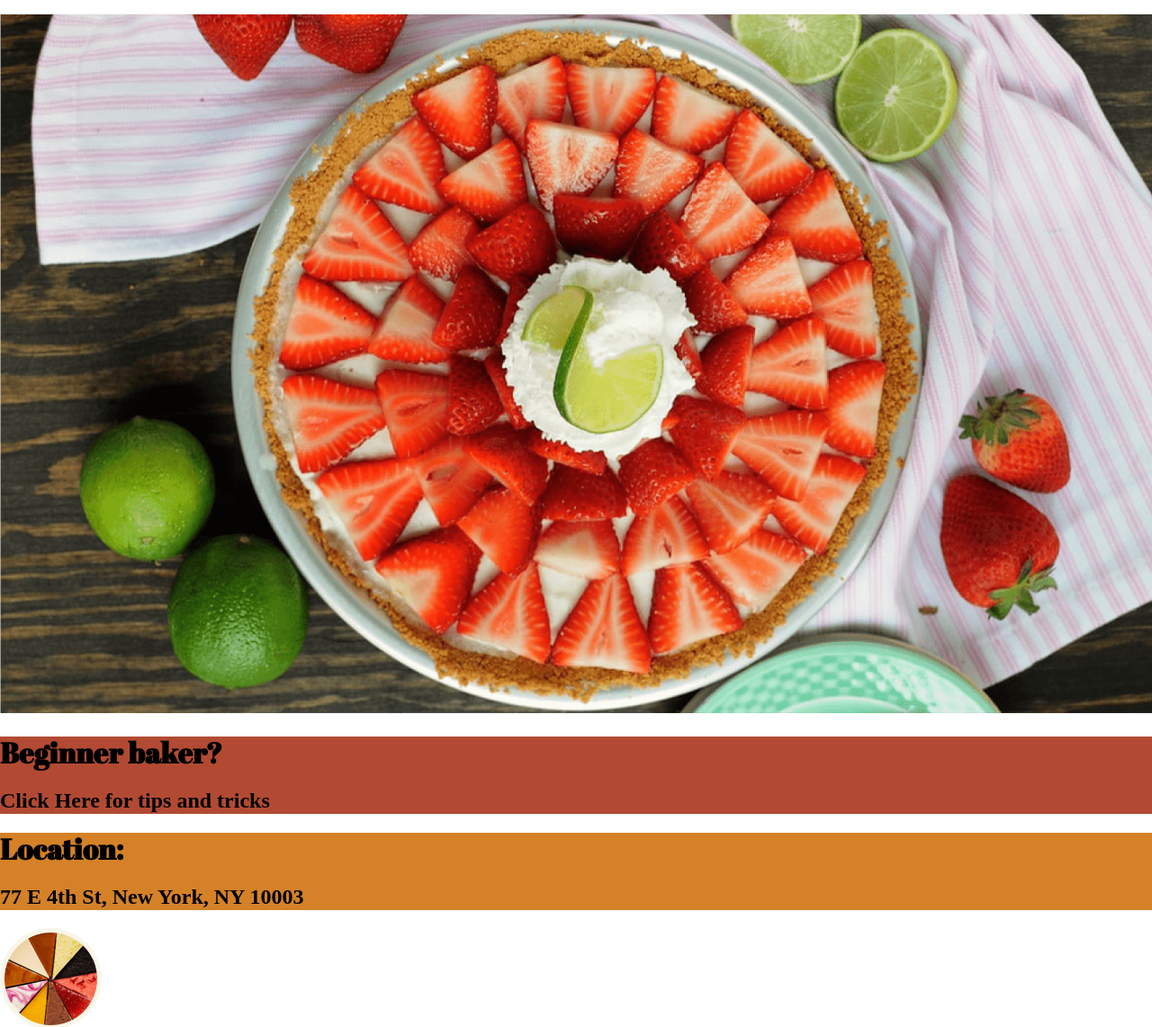
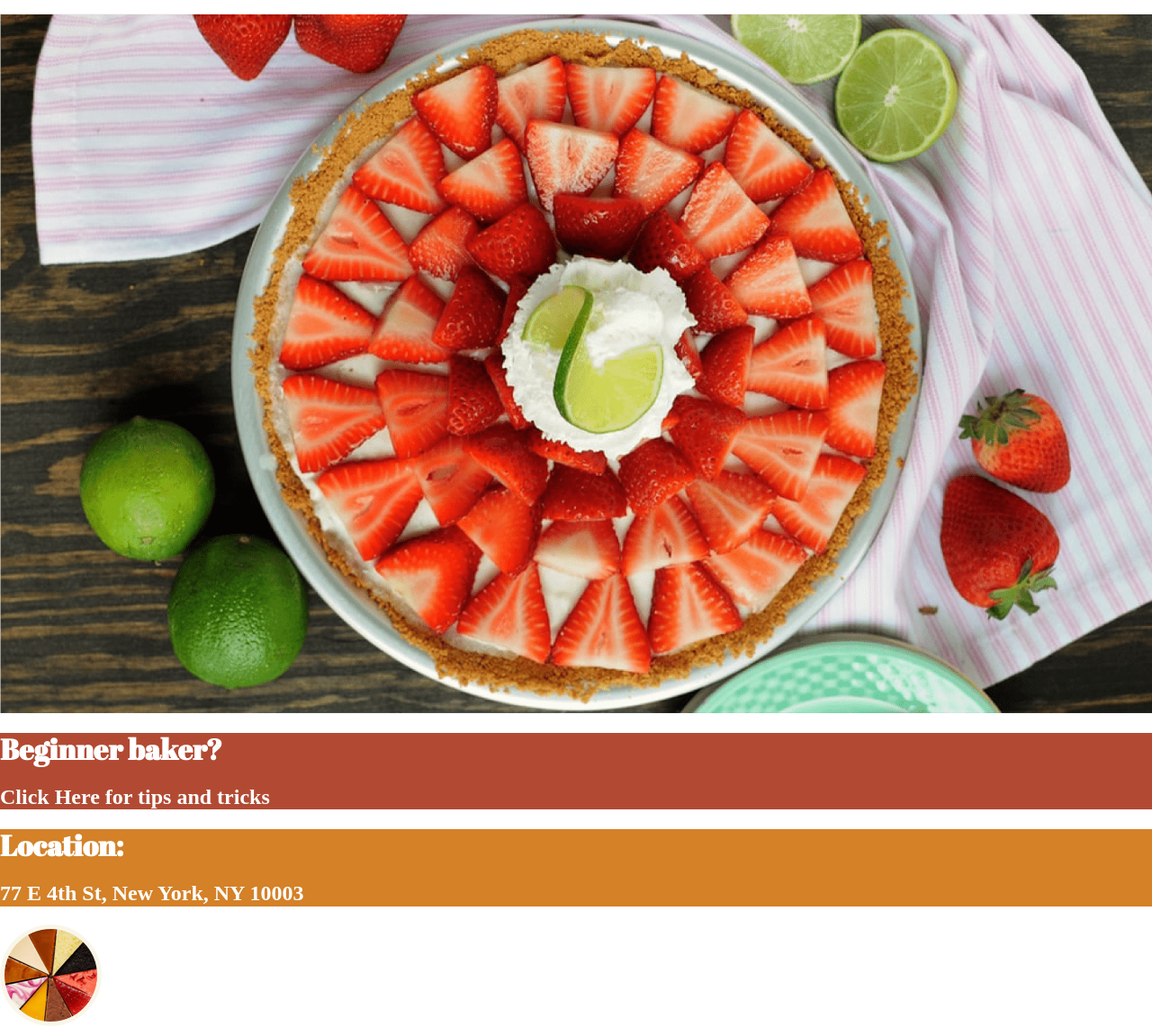
Before and after one commit to delaneyrbass/DelaneyBass-Homework-Cheesebake, a plain HTML site: page deploy/index.html in a window 1280 px wide. Shown: the part 170-1312 px from the top of the page at 90% size. Drawn offline with nearby package versions, Linux system fonts and the light colour scheme; a web font is replaced by a local one.

Commit message:
From last class
oops

```diff
--- a/deploy/index.html
+++ b/deploy/index.html
@@ -31,15 +31,19 @@
 
     </header>
     <section id="hero">
+            <div>
                 <img src="img/section-1/Hero-1.png" alt="strawberry cheesecake">
-            <aside id="beginner">
+                <ul>
+                    <li id="beginner">
                     <h1>Beginner baker?</h1>
                     <h2>Click Here for tips and tricks</h2>
-            </aside>
-            <aside id="location">
+                    </li>
+                <li id="location">
                     <h1>Location:</h1>
                     <h2>77 E 4th St, New York, NY 10003</h2>
-            </aside>
+                </li>
+                 </ul>
+            </div>
         </section>
     <section id="hero-2">
                 <div>
@@ -93,6 +97,7 @@
                 </section>
     <section id="footer">
                         <h2>Locations</h2>
+                    <dev>
                         <ul>
                             <li id="nyc">
                                 <h3>New York City</h3>
@@ -134,6 +139,7 @@
                                 <img src="img/footer/facebook.png" alt="facebook logo"> -->
                             </li>
                         </ul>
+                    </dev>
                     </section>
      <!-- jQuery -->
                          <script src="https://ajax.googleapis.com/ajax/libs/jquery/3.4.1/jquery.min.js"></script>
--- a/dev/scss/layout/_footer.scss
+++ b/dev/scss/layout/_footer.scss
@@ -16,7 +16,7 @@
             "#mass"
             "#news"
             "#socials"
-            ;
+        ;
 
             @include md {
                 grid-template-columns: 50% auto;
--- a/dev/scss/sections/_hero.scss
+++ b/dev/scss/sections/_hero.scss
@@ -2,13 +2,25 @@
     Hero aka Section 1
 ============= */
 #hero {
-    img {
-    max-width: 100%;
+
+    >div{
+        img{
+            display: block;
+            max-width: 100%;
+        }
+        ul {
+            list-style-type: none;
+            margin: 0;
+            padding: 0px;
+        }
 }
+
 #beginner {
+    color: white;
     background-color: #B24A33;
 }
 #location {
+    color: white;
     background-color: #D48128;
 }
 }
```
Also changed, not shown: deploy/css/styles.css, 4 other files. Lines whose indentation alone changed are shown as unchanged.
